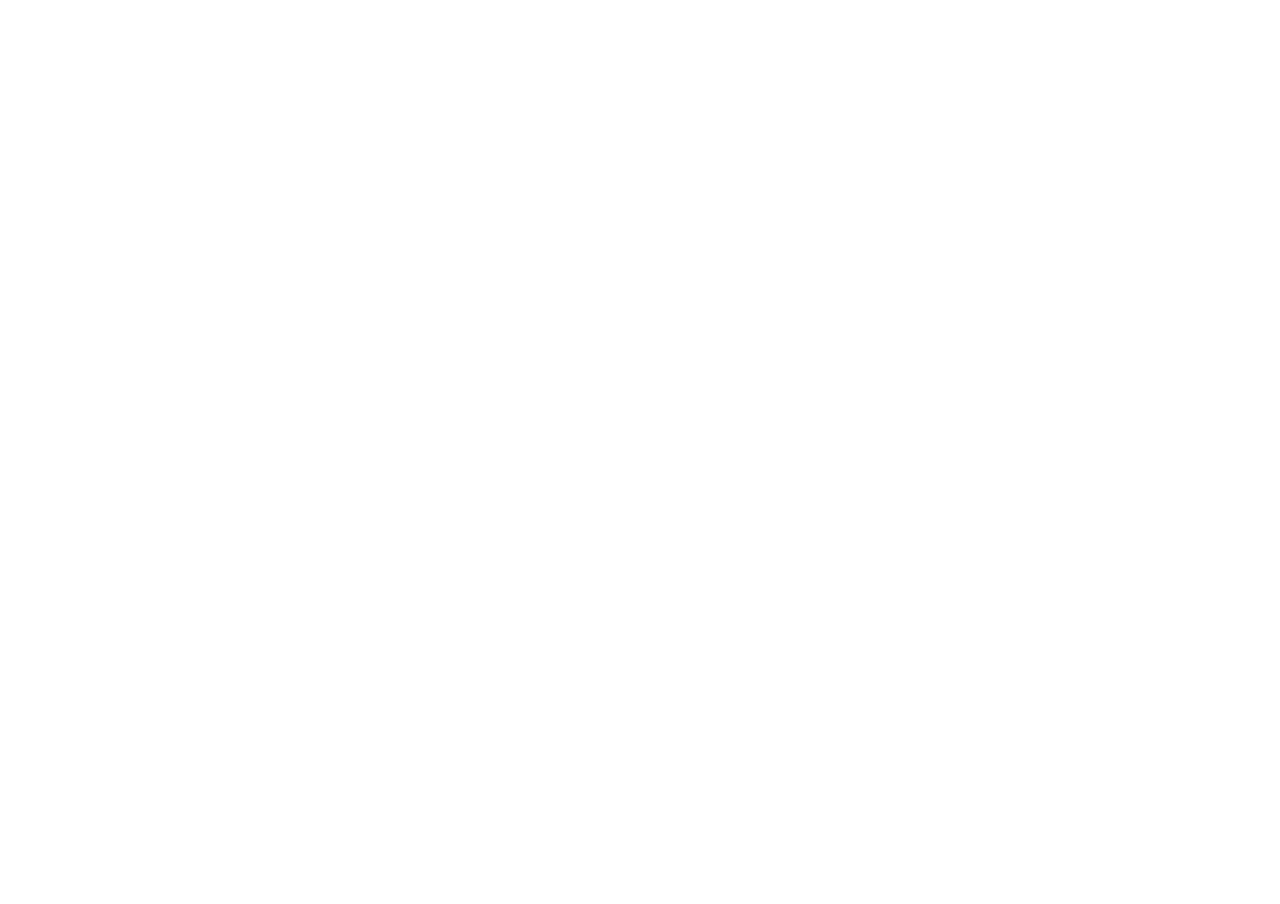
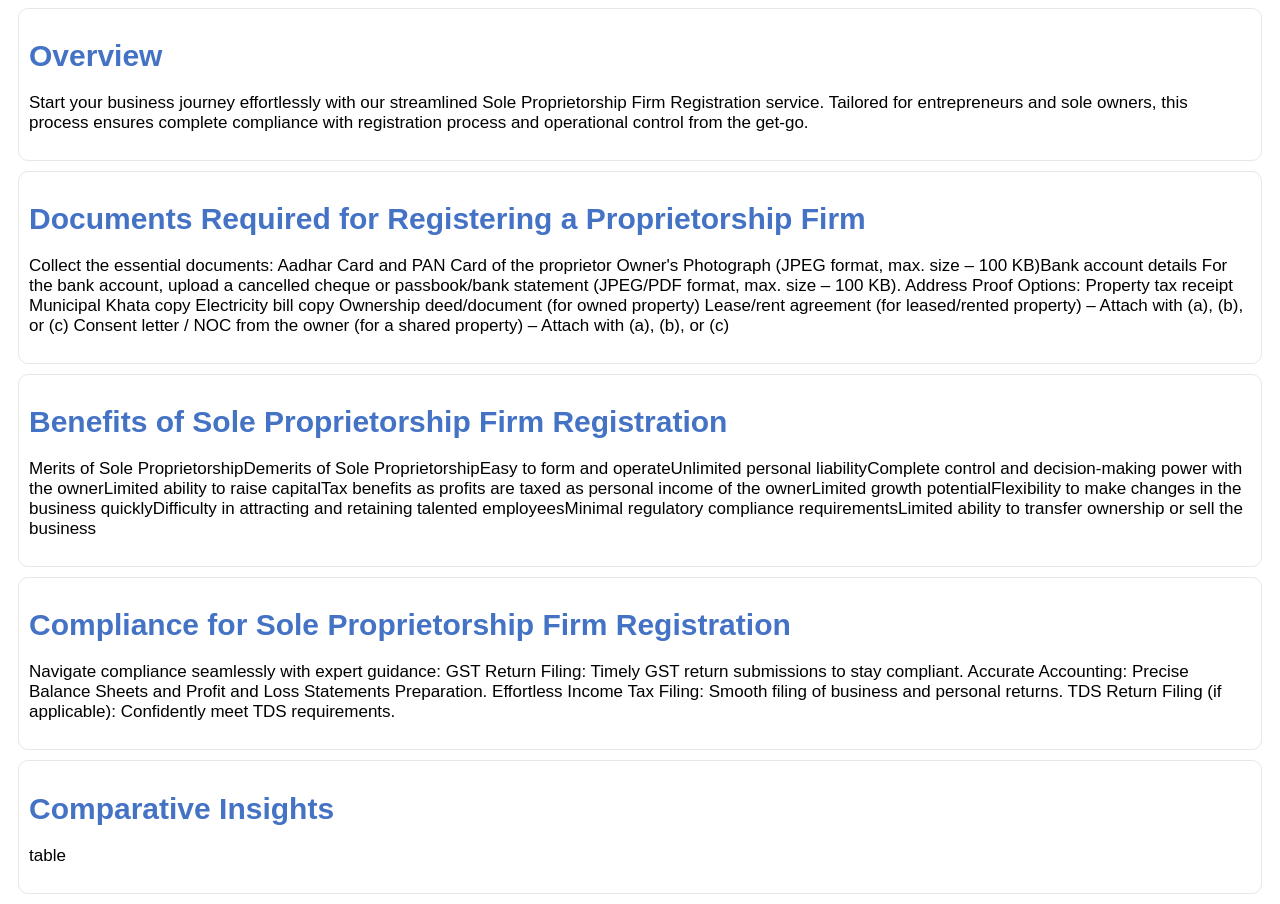
Before and after one commit to namanjeetyadav/my-react-app, a React (Create React App) app: page / in a window 1280 px wide. Shown: the part 675-1579 px from the top of the page. Before the commit the page ends 800 px from the top, so only its background shows below. Built offline with nearby package versions, Linux system fonts and the light colour scheme.

Commit message:
10.04.25

```diff
--- /dev/null
+++ b/src/main_data.json
@@ -0,0 +1,29 @@
+[
+    {
+        "heading": "Overview",
+        "main_para": "Start your business journey effortlessly with our streamlined Sole Proprietorship Firm Registration service. Tailored for entrepreneurs and sole owners, this process ensures complete compliance with registration process and operational control from the get-go."
+    },
+    {
+        "heading": "Documents Required for Registering a Proprietorship Firm",
+        "main_para": "Collect the essential documents:\nAadhar Card and PAN Card of the proprietor\nOwner's Photograph (JPEG format, max. size – 100 KB)Bank account details\nFor the bank account, upload a cancelled cheque or passbook/bank statement (JPEG/PDF format, max. size – 100 KB).\nAddress Proof Options:\nProperty tax receipt Municipal Khata copy\nElectricity bill copy\nOwnership deed/document (for owned property)\nLease/rent agreement (for leased/rented property) – Attach with (a), (b), or (c)\nConsent letter / NOC from the owner (for a shared property) – Attach with (a), (b), or (c)   "
+    },
+    {
+        "heading": "Benefits of Sole Proprietorship Firm Registration",
+        "main_para": [
+            ["Merits of Sole Proprietorship", "Demerits of Sole Proprietorship"],
+            ["Easy to form and operate", "Unlimited personal liability"],
+            ["Complete control and decision-making power with the owner", "Limited ability to raise capital"],
+            ["Tax benefits as profits are taxed as personal income of the owner", "Limited growth potential"],
+            ["Flexibility to make changes in the business quickly", "Difficulty in attracting and retaining talented employees"],
+            ["Minimal regulatory compliance requirements", "Limited ability to transfer ownership or sell the business"]
+        ]
+    },
+    {
+        "heading": "Compliance for Sole Proprietorship Firm Registration",
+        "main_para": "Navigate compliance seamlessly with expert guidance:\nGST Return Filing: Timely GST return submissions to stay compliant.\nAccurate Accounting: Precise Balance Sheets and Profit and Loss Statements Preparation.\nEffortless Income Tax Filing: Smooth filing of business and personal returns.\nTDS Return Filing (if applicable): Confidently meet TDS requirements."
+    },
+    {
+        "heading": "Comparative Insights",
+        "main_para": "table"
+    }
+]
--- a/src/pdt-container.css
+++ b/src/pdt-container.css
@@ -142,3 +142,26 @@
     left: 75vw;
     cursor: pointer;
 }
+
+.main-content-container {
+
+    border: 1px solid #e7e7e7;;
+    border-radius: 10px;
+    margin: 10px;
+    padding: 10px;
+}
+
+.main-content-heading {
+
+    color: #4472c4;
+    font-family: "Poppins", Sans-serif;
+    font-size: 30px;
+    font-weight: 600;
+}
+
+.main-content-para {
+    color: #000;
+    font-family: "Poppins", Sans-serif;
+    font-size: 17px;
+    font-weight: 400;
+}
--- a/src/pdt-container.js
+++ b/src/pdt-container.js
@@ -1,20 +1,23 @@
 import React from 'react';
 import './pdt-container.css';
+// import './main_data.json';
+import main_data from './main_data.json';
+
 
 
 const ProductContainer = (props) => {
 
-    const image ="https://taxbrick.com/wp-content/uploads/2023/04/PROPRIETORSHIP-FIRM-REGISTRATION-.png.webp";
-    const product_name= "Proprietorship Firm Registration";
+    const image = "https://taxbrick.com/wp-content/uploads/2023/04/PROPRIETORSHIP-FIRM-REGISTRATION-.png.webp";
+    const product_name = "Proprietorship Firm Registration";
 
     return (
         <div>
 
 
 
-<div className='main-product-container'>
+            <div className='main-product-container'>
                 <div className='image-container'>
-                    <img src= {image} width='350' height='auto' className='product-image' />
+                    <img src={image} width='350' height='auto' className='product-image' />
                 </div>
                 <div className='short-desc-container'>
                     <h1 className='product-name'>{product_name}</h1>
@@ -59,6 +62,23 @@
 
                 </div>
             </div>
+
+            <div>
+                {main_data.map((el, index) => (
+                 <div key={index} >
+                    <div className='main-content-container'>
+                    <h1 className='main-content-heading'>{el.heading}</h1>
+                    <p className='main-content-para'>{el.main_para}</p>
+                    </div>
+
+                </div>
+                ))}
+
+            </div>
+
+
+
+
         </div>
     )
 }
```
